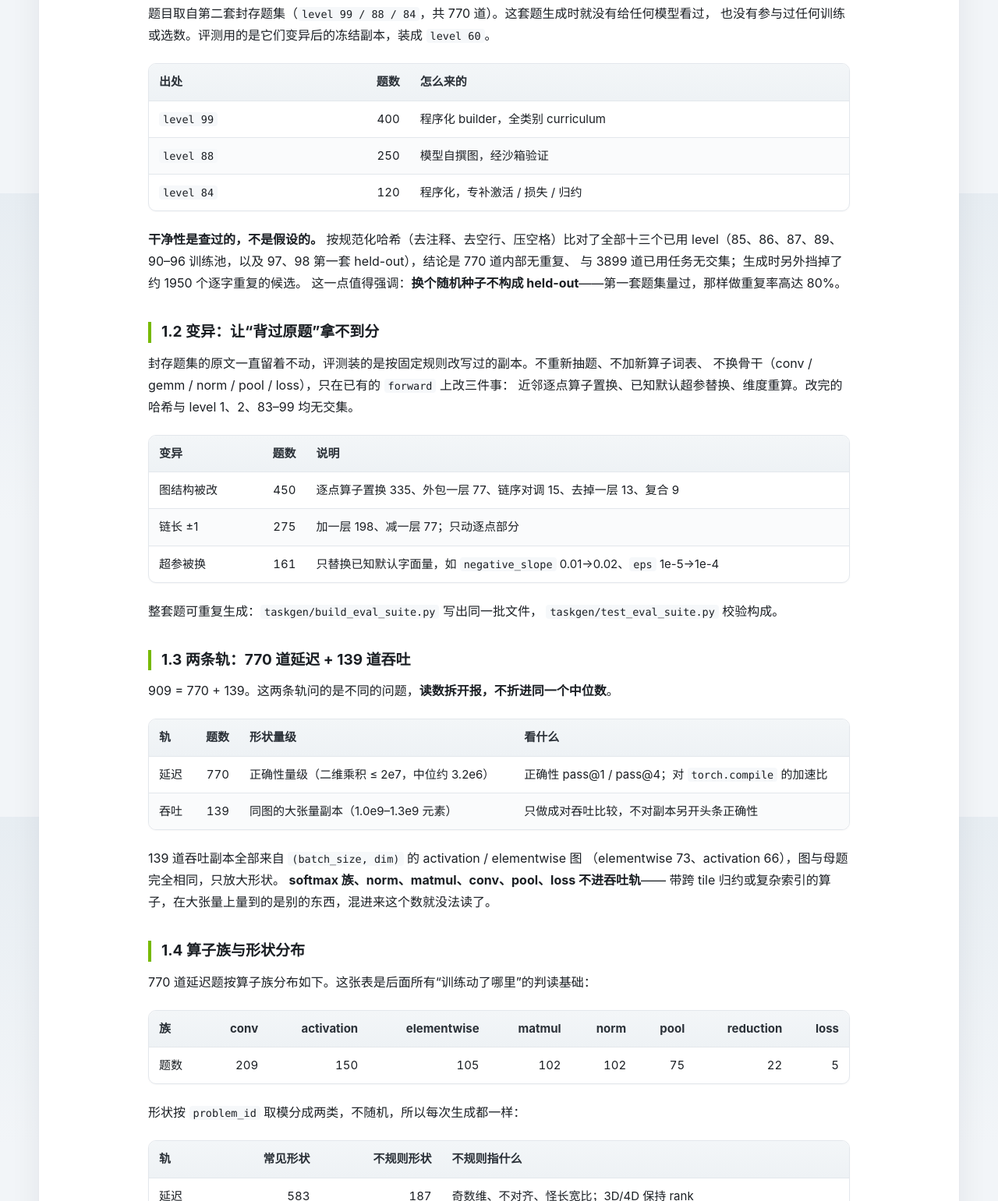
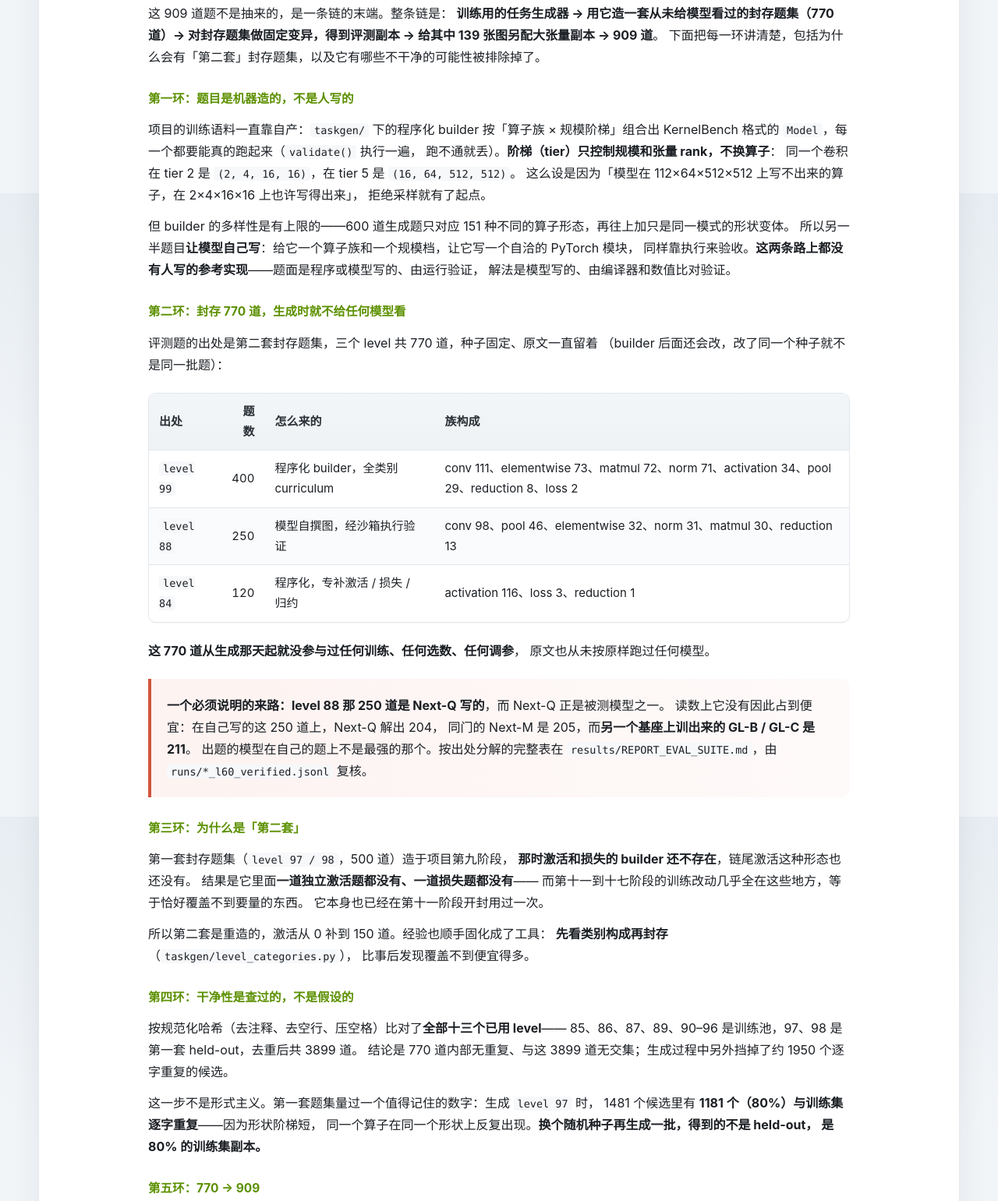
Before and after one commit to goooxu/cuTileForge, a plain HTML site: page results/report/index.html in a window 1280 px wide. Shown: the part 552-2093 px from the top of the page at 78% size. Drawn offline with Linux system fonts and the light colour scheme.

Commit message:
Explain where the 909 eval problems come from
Section 1.1 listed the three source levels without saying how they were built,
why a second sealed suite was needed, or how 770 becomes 909. It now walks the
whole chain and states two things it had left out: 250 of the problems were
authored by Next-Q, which is one of the models under test, and the throughput
twins draw on only two of the three source levels.

```diff
--- a/results/report/index.html
+++ b/results/report/index.html
@@ -286,26 +286,119 @@
     <h3>1.1 题目从哪来</h3>
 
     <p>
-      题目取自第二套封存题集（<code>level 99 / 88 / 84</code>，共 770 道）。这套题生成时就没有给任何模型看过，
-      也没有参与过任何训练或选数。评测用的是它们变异后的冻结副本，装成 <code>level 60</code>。
+      这 909 道题不是抽来的，是一条链的末端。整条链是：
+      <strong>训练用的任务生成器 → 用它造一套从未给模型看过的封存题集（770 道）→
+      对封存题集做固定变异，得到评测副本 → 给其中 139 张图另配大张量副本 → 909 道</strong>。
+      下面把每一环讲清楚，包括为什么会有「第二套」封存题集，以及它有哪些不干净的可能性被排除掉了。
+    </p>
+
+    <h4>第一环：题目是机器造的，不是人写的</h4>
+
+    <p>
+      项目的训练语料一直靠自产：<code>taskgen/</code> 下的程序化 builder 按「算子族 × 规模阶梯」组合出
+      KernelBench 格式的 <code>Model</code>，每一个都要能真的跑起来（<code>validate()</code> 执行一遍，
+      跑不通就丢）。<strong>阶梯（tier）只控制规模和张量 rank，不换算子</strong>：
+      同一个卷积在 tier 2 是 <code>(2, 4, 16, 16)</code>，在 tier 5 是 <code>(16, 64, 512, 512)</code>。
+      这么设是因为「模型在 112×64×512×512 上写不出来的算子，在 2×4×16×16 上也许写得出来」，
+      拒绝采样就有了起点。
+    </p>
+
+    <p>
+      但 builder 的多样性是有上限的——600 道生成题只对应 151 种不同的算子形态，再往上加只是同一模式的形状变体。
+      所以另一半题目<strong>让模型自己写</strong>：给它一个算子族和一个规模档，让它写一个自洽的 PyTorch 模块，
+      同样靠执行来验收。<strong>这两条路上都没有人写的参考实现</strong>——题面是程序或模型写的、由运行验证，
+      解法是模型写的、由编译器和数值比对验证。
+    </p>
+
+    <h4>第二环：封存 770 道，生成时就不给任何模型看</h4>
+
+    <p>
+      评测题的出处是第二套封存题集，三个 level 共 770 道，种子固定、原文一直留着
+      （builder 后面还会改，改了同一个种子就不是同一批题）：
     </p>
 
     <table>
       <thead>
-        <tr><th>出处</th><th class="num">题数</th><th>怎么来的</th></tr>
+        <tr><th>出处</th><th class="num">题数</th><th>怎么来的</th><th>族构成</th></tr>
       </thead>
       <tbody>
-        <tr><td><code>level 99</code></td><td class="num">400</td><td>程序化 builder，全类别 curriculum</td></tr>
-        <tr><td><code>level 88</code></td><td class="num">250</td><td>模型自撰图，经沙箱验证</td></tr>
-        <tr><td><code>level 84</code></td><td class="num">120</td><td>程序化，专补激活 / 损失 / 归约</td></tr>
+        <tr>
+          <td><code>level 99</code></td><td class="num">400</td>
+          <td>程序化 builder，全类别 curriculum</td>
+          <td>conv 111、elementwise 73、matmul 72、norm 71、activation 34、pool 29、reduction 8、loss 2</td>
+        </tr>
+        <tr>
+          <td><code>level 88</code></td><td class="num">250</td>
+          <td>模型自撰图，经沙箱执行验证</td>
+          <td>conv 98、pool 46、elementwise 32、norm 31、matmul 30、reduction 13</td>
+        </tr>
+        <tr>
+          <td><code>level 84</code></td><td class="num">120</td>
+          <td>程序化，专补激活 / 损失 / 归约</td>
+          <td>activation 116、loss 3、reduction 1</td>
+        </tr>
       </tbody>
     </table>
 
     <p>
-      <strong>干净性是查过的，不是假设的。</strong> 按规范化哈希（去注释、去空行、压空格）比对了全部十三个已用
-      level（85、86、87、89、90–96 训练池，以及 97、98 第一套 held-out），结论是 770 道内部无重复、
-      与 3899 道已用任务无交集；生成时另外挡掉了约 1950 个逐字重复的候选。
-      这一点值得强调：<strong>换个随机种子不构成 held-out</strong>——第一套题集量过，那样做重复率高达 80%。
+      <strong>这 770 道从生成那天起就没参与过任何训练、任何选数、任何调参</strong>，
+      原文也从未按原样跑过任何模型。
+    </p>
+
+    <div class="callout warn">
+    <p>
+      <strong>一个必须说明的来路：level 88 那 250 道是 Next-Q 写的</strong>，而 Next-Q 正是被测模型之一。
+      读数上它没有因此占到便宜：在自己写的这 250 道上，Next-Q 解出 204，
+      同门的 Next-M 是 205，而<strong>另一个基座上训出来的 GL-B / GL-C 是 211</strong>。
+      出题的模型在自己的题上不是最强的那个。按出处分解的完整表在
+      <code>results/REPORT_EVAL_SUITE.md</code>，由 <code>runs/*_l60_verified.jsonl</code> 复核。
+    </p>
+    </div>
+
+    <h4>第三环：为什么是「第二套」</h4>
+
+    <p>
+      第一套封存题集（<code>level 97 / 98</code>，500 道）造于项目第九阶段，
+      <strong>那时激活和损失的 builder 还不存在</strong>，链尾激活这种形态也还没有。
+      结果是它里面<strong>一道独立激活题都没有、一道损失题都没有</strong>——
+      而第十一到十七阶段的训练改动几乎全在这些地方，等于恰好覆盖不到要量的东西。
+      它本身也已经在第十一阶段开封用过一次。
+    </p>
+    <p>
+      所以第二套是重造的，激活从 0 补到 150 道。经验也顺手固化成了工具：
+      <strong>先看类别构成再封存</strong>（<code>taskgen/level_categories.py</code>），
+      比事后发现覆盖不到便宜得多。
+    </p>
+
+    <h4>第四环：干净性是查过的，不是假设的</h4>
+
+    <p>
+      按规范化哈希（去注释、去空行、压空格）比对了<strong>全部十三个已用 level</strong>——
+      85、86、87、89、90–96 是训练池，97、98 是第一套 held-out，去重后共 3899 道。
+      结论是 770 道内部无重复、与这 3899 道无交集；生成过程中另外挡掉了约 1950 个逐字重复的候选。
+    </p>
+    <p>
+      这一步不是形式主义。第一套题集量过一个值得记住的数字：生成 <code>level 97</code> 时，
+      1481 个候选里有 <strong>1181 个（80%）与训练集逐字重复</strong>——因为形状阶梯短，
+      同一个算子在同一个形状上反复出现。<strong>换个随机种子再生成一批，得到的不是 held-out，
+      是 80% 的训练集副本。</strong>
+    </p>
+
+    <h4>第五环：770 → 909</h4>
+
+    <p>
+      封存题集的原文不直接用来评测。评测装的是按固定规则变异过的冻结副本
+      （<code>level 60</code>，见 1.2），再从其中 139 张 <code>(batch_size, dim)</code> 的
+      activation / elementwise 图另配大张量副本，构成吞吐轨（见 1.3）：
+      <strong>770 + 139 = 909</strong>。这 139 道来自 <code>level 99</code> 的 92 道和
+      <code>level 84</code> 的 47 道；<code>level 88</code> 一道都没有——模型自撰的逐点题写的是
+      transformer / 卷积那种 3D–5D 形状，放大之后量到的不再只是带宽。
+      softmax 族同样被排除在吞吐轨之外（见 1.3）。
+    </p>
+    <p>
+      代价要写明：<strong>这套图现在是常设尺子，就不再是「只开一次、查是否过拟合」的检查了。</strong>
+      它已经被反复消耗，判别力只对「没在它上面做过选型」的模型成立——
+      而这条纪律靠的是流程（评测不参与选 checkpoint），不是靠题目本身。
     </p>
 
     <h3>1.2 变异：让“背过原题”拿不到分</h3>
```
Also changed, not shown: 1 other file.
